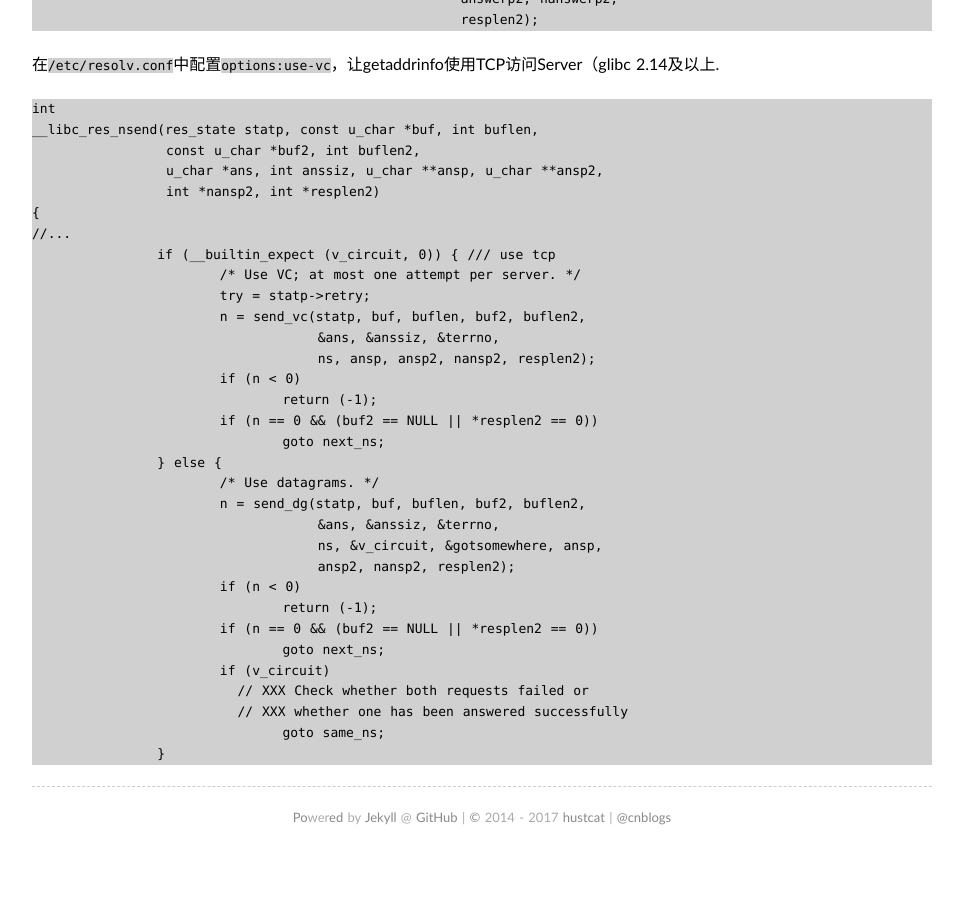
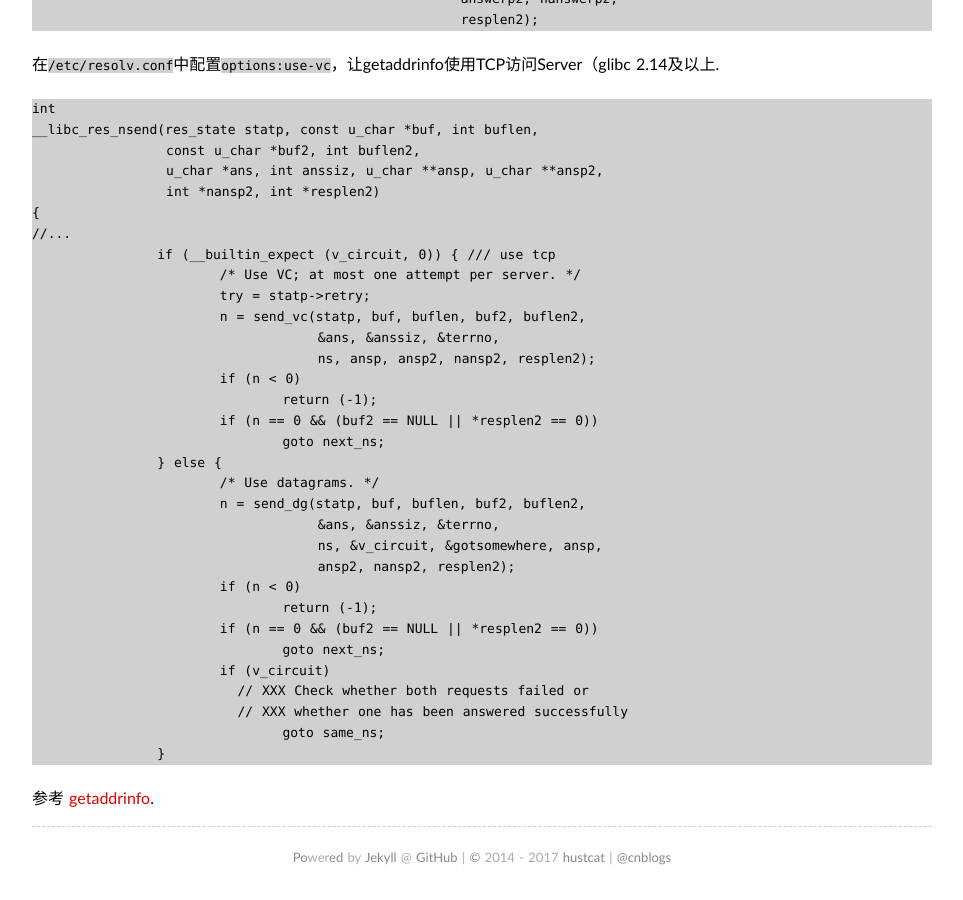
Before and after one commit to hustcat/hustcat.github.io, a Jekyll site: the page built from wiki/dns_tips.md, in a window 1280 px wide and 900 px high, scrolled down 1474 px. Shown: the whole window, without its empty margins (158-1121 px from the left). Built offline with Jekyll 4.4.1, drawn with Linux system fonts in a browser that asks for light colours; some web fonts are replaced; our own code applies the rules of GitHub Pages for plain Markdown files; comment, search, counter and statistics services are not loaded; before the commit the page ends 2334 px from its top, so only the background shows below that.

Commit message:
Update dns_tips.md

````diff
--- a/wiki/dns_tips.md
+++ b/wiki/dns_tips.md
@@ -108,3 +108,5 @@ __libc_res_nsend(res_state statp, const u_char *buf, int buflen,
 				goto same_ns;
 		}
 ```
+
+参考 [getaddrinfo](http://man7.org/linux/man-pages/man3/getaddrinfo.3.html).
````
